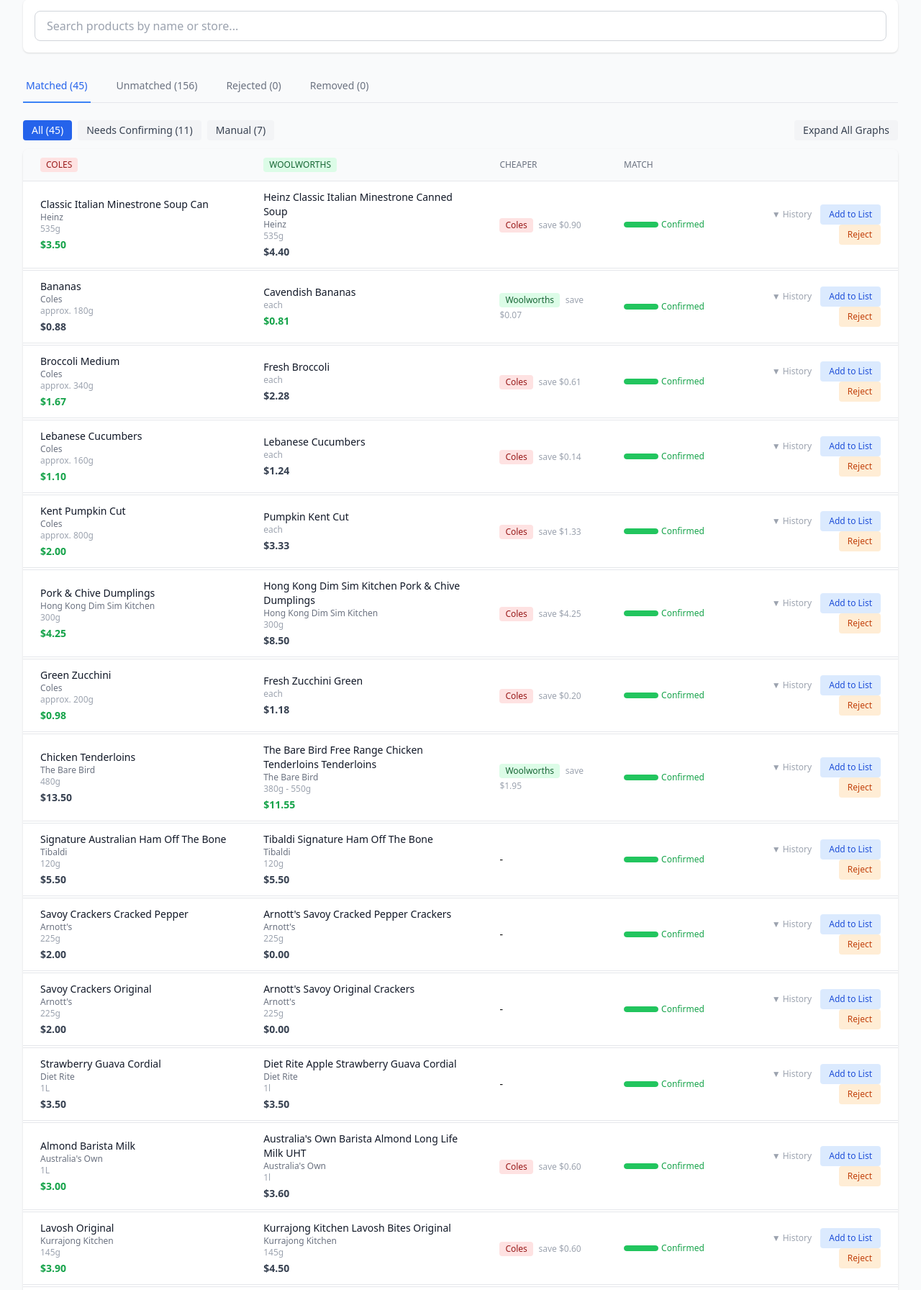
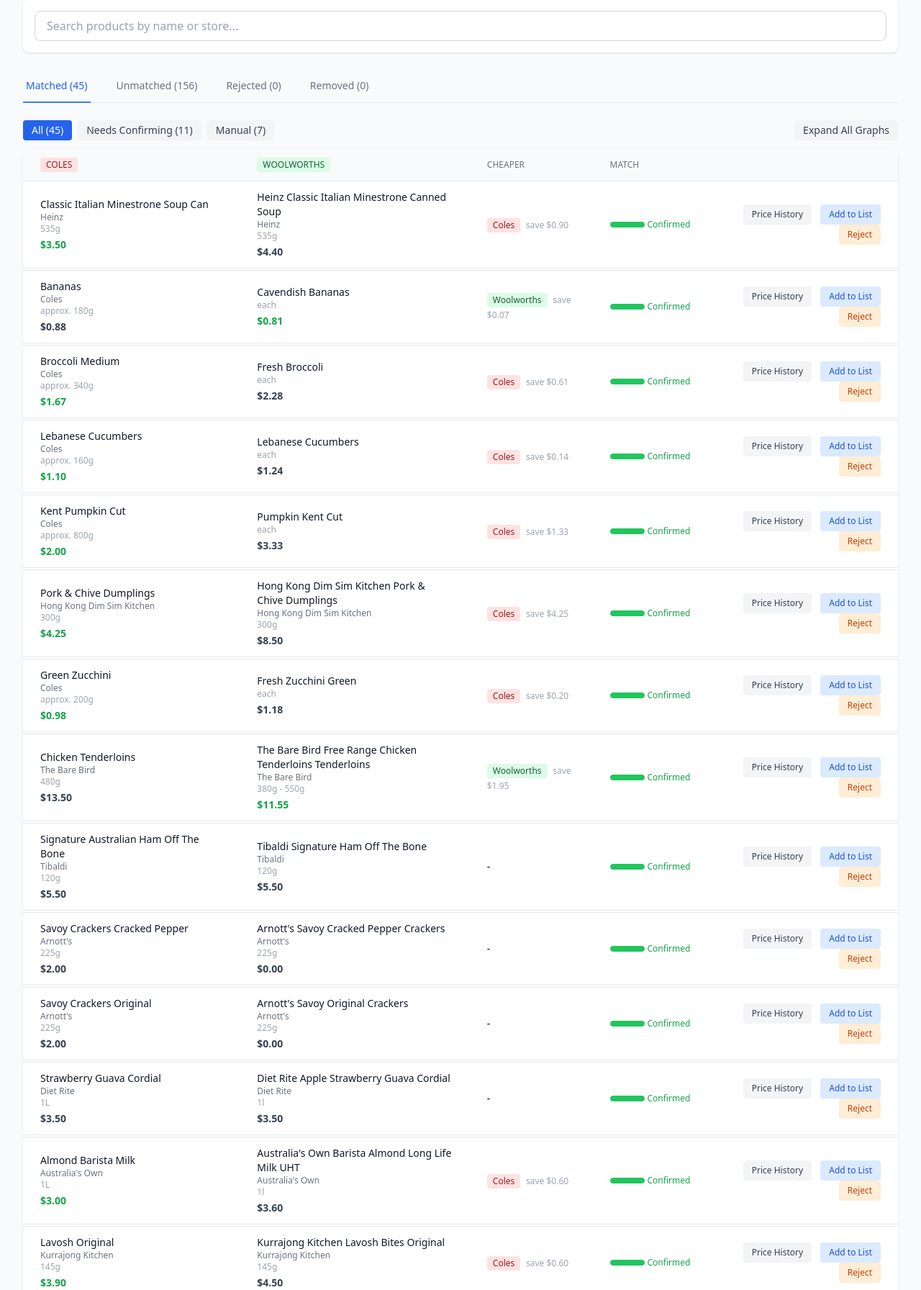
Before and after one commit to aydh/shopping-agent, a FastAPI app: page /prices in a window 1280 px wide. Shown: the part 154-1946 px from the top of the page at 72% size. Run offline with FastAPI, Linux system fonts and the light colour scheme; data comes from the database, SQL or seed files in the repository; some libraries are stand-ins or nearby versions.

Commit message:
Style all history buttons as grey pill with text "Price History"
Co-Authored-By: Claude Sonnet 4.6 <noreply@anthropic.com>

```diff
--- a/src/shopping_agent/templates/_match_row.html
+++ b/src/shopping_agent/templates/_match_row.html
@@ -50,7 +50,7 @@
         {% if comp.match_id %}
         <button
             onclick="toggleHistory(this, '{{ comp.match_id }}')"
-            class="text-gray-400 hover:text-blue-600 text-xs">&#9660; History</button>
+            class="px-3 py-1.5 bg-gray-100 text-gray-700 text-xs rounded hover:bg-gray-200">Price History</button>
         {% endif %}
         {% if comp.product_id %}
         <span id="add-btn-{{ comp.product_id }}">
--- a/src/shopping_agent/templates/prices.html
+++ b/src/shopping_agent/templates/prices.html
@@ -186,7 +186,7 @@
                         </td>
                         <td class="px-3 sm:px-6 py-3 text-right space-x-2 whitespace-nowrap">
                             <button onclick="toggleProductHistory(this, '{{ product.id }}')"
-                                    class="text-gray-400 hover:text-blue-600 text-xs">&#9660; History</button>
+                                    class="px-3 py-1.5 bg-gray-100 text-gray-700 text-xs rounded hover:bg-gray-200">Price History</button>
                             <span id="add-btn-{{ product.id }}">
                                 <button hx-post="/api/shopping-list/items/add-product"
                                         hx-vals='{"product_id": {{ product.id }}}'
@@ -305,7 +305,7 @@
                         </td>
                         <td class="px-3 sm:px-6 py-3 text-right space-x-2 whitespace-nowrap">
                             <button onclick="toggleProductHistory(this, '{{ product.id }}')"
-                                    class="text-gray-400 hover:text-blue-600 text-xs">&#9660; History</button>
+                                    class="px-3 py-1.5 bg-gray-100 text-gray-700 text-xs rounded hover:bg-gray-200">Price History</button>
                             <span id="add-btn-{{ product.id }}">
                                 <button hx-post="/api/shopping-list/items/add-product"
                                         hx-vals='{"product_id": {{ product.id }}}'
```
